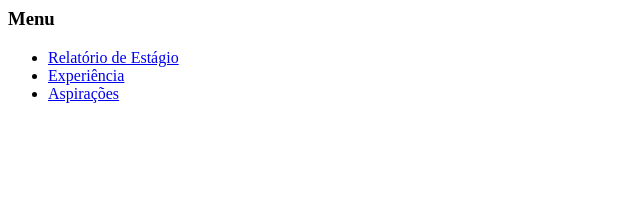
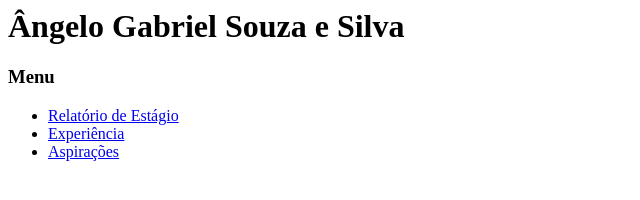
Before and after one commit to AngeloGSeS/Elementos-de-Texto, a plain HTML site: page index.html in a window 1280 px wide. Shown: the whole page, without its empty margins (0-640 px from the left). Drawn offline with Linux system fonts and the light colour scheme.

Commit message:
Atualizar o index.html

```diff
--- a/index.html
+++ b/index.html
@@ -1,3 +1,4 @@
+<h1> Ângelo Gabriel Souza e Silva <h1>
 <h3> Menu </h3>
 <ul>
   <li><a href="estagio.html">Relatório de Estágio</a></li>
```
